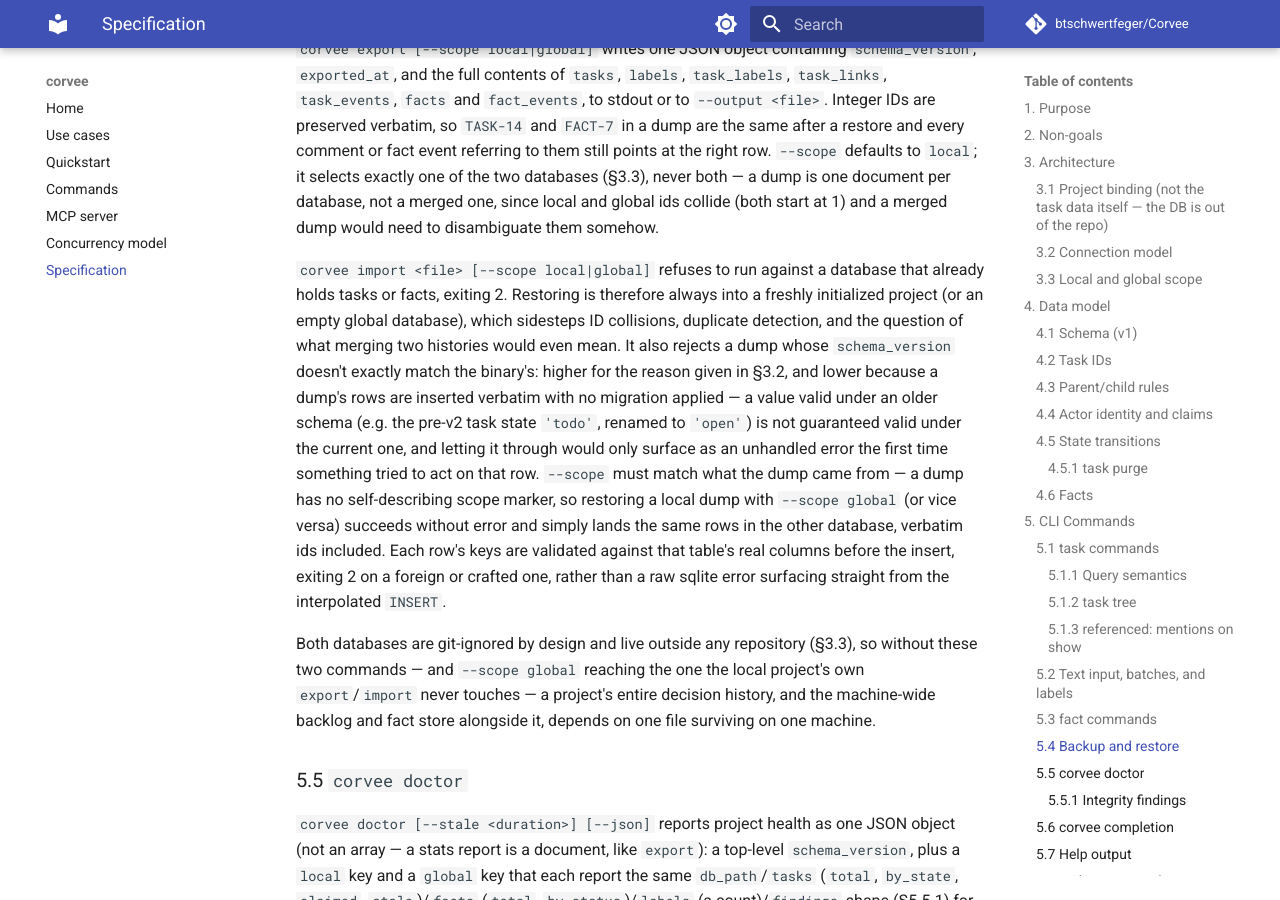
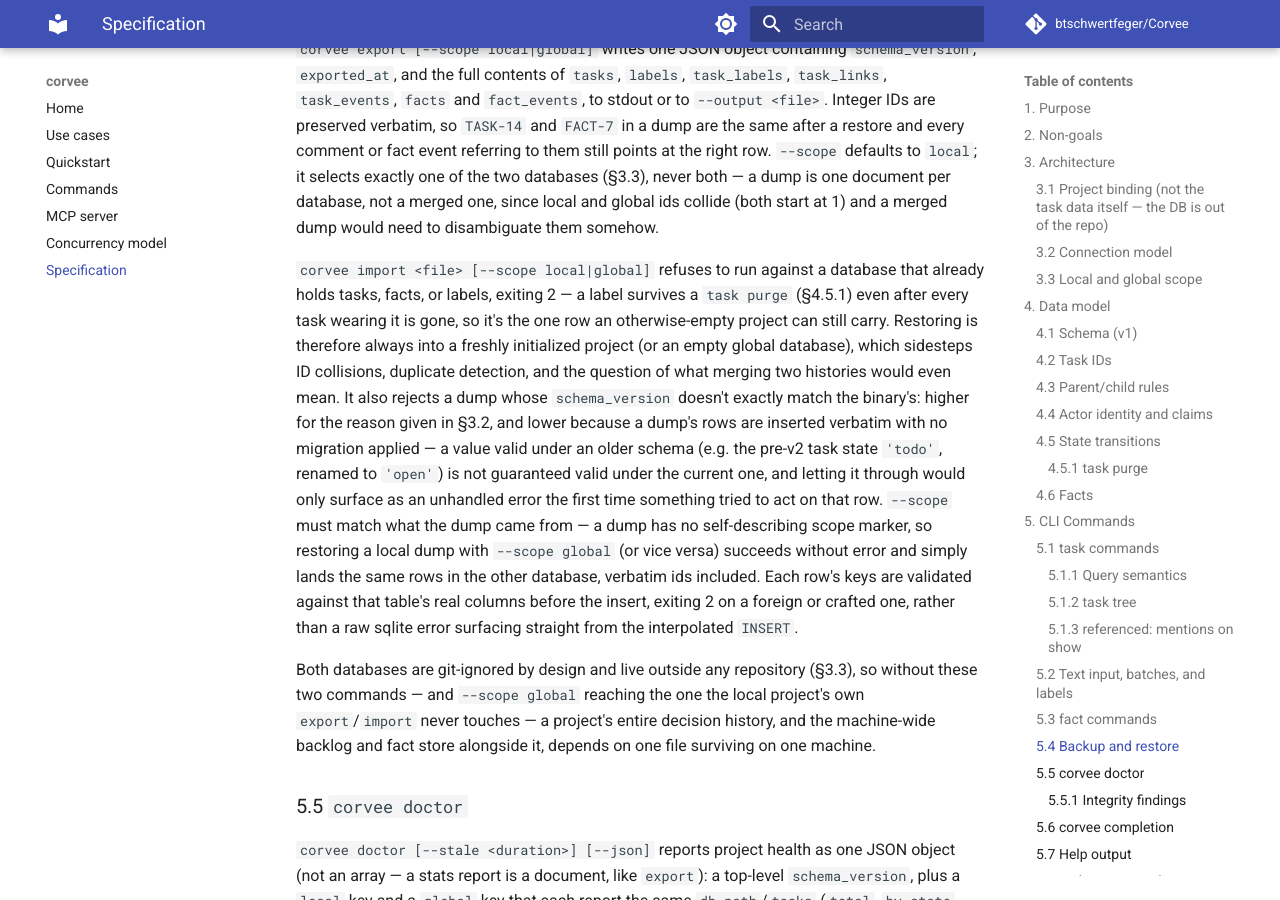
Before and after one commit to btschwertfeger/Corvee, an MkDocs documentation site: the page built from docs/spec.md, in a window 1280 px wide and 900 px high, scrolled down 30696 px. Built offline with MkDocs 1.6.1 and Material for MkDocs 9.7.7, drawn with Linux system fonts in a browser that asks for light colours; comment, search, counter and statistics services are not loaded.

Commit message:
Include labels in the import emptiness guard (#47)

```diff
--- a/docs/spec.md
+++ b/docs/spec.md
@@ -1407,10 +1407,13 @@ database, not a merged one, since local and global ids collide (both
 start at 1) and a merged dump would need to disambiguate them somehow.
 
 `corvee import <file> [--scope local|global]` refuses to run against a
-database that already holds tasks or facts, exiting 2. Restoring is
-therefore always into a freshly initialized project (or an empty global
-database), which sidesteps ID collisions, duplicate detection, and the
-question of what merging two histories would even mean. It also rejects a
+database that already holds tasks, facts, or labels, exiting 2 — a label
+survives a `task purge` (§4.5.1) even after every task wearing it is
+gone, so it's the one row an otherwise-empty project can still carry.
+Restoring is therefore always into a freshly initialized project (or an
+empty global database), which sidesteps ID collisions, duplicate
+detection, and the question of what merging two histories would even
+mean. It also rejects a
 dump whose `schema_version` doesn't exactly match the binary's: higher for
 the reason given in §3.2, and lower because a dump's rows are inserted
 verbatim with no migration applied — a value valid under an older schema
```
Also changed, not shown: 2 other files.
